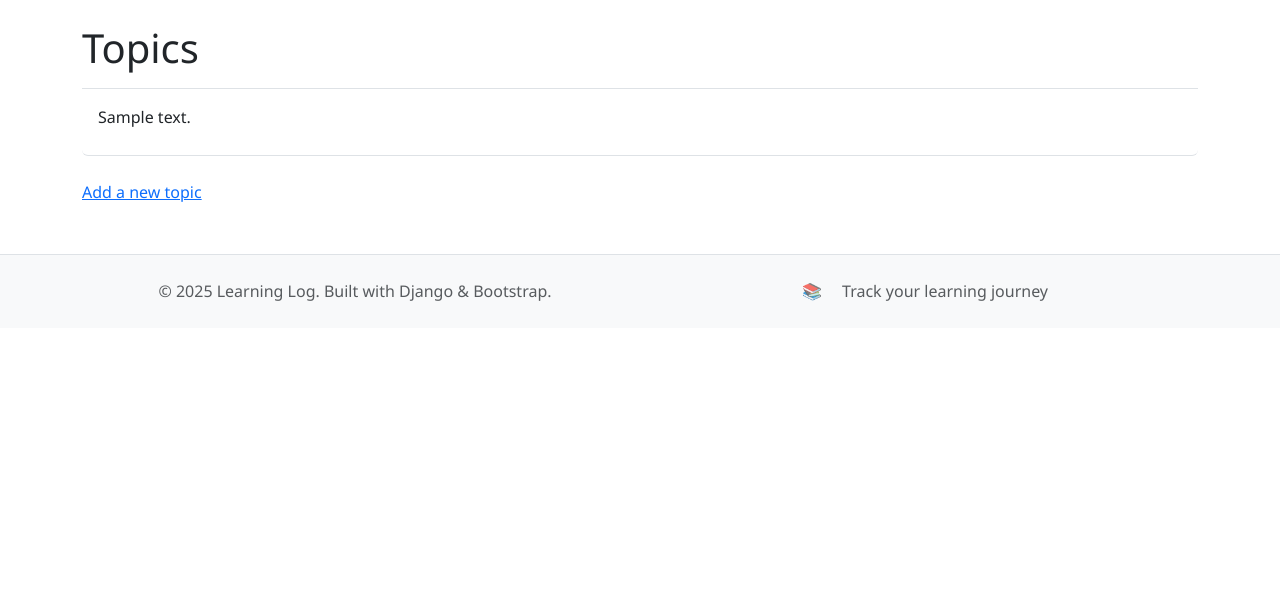
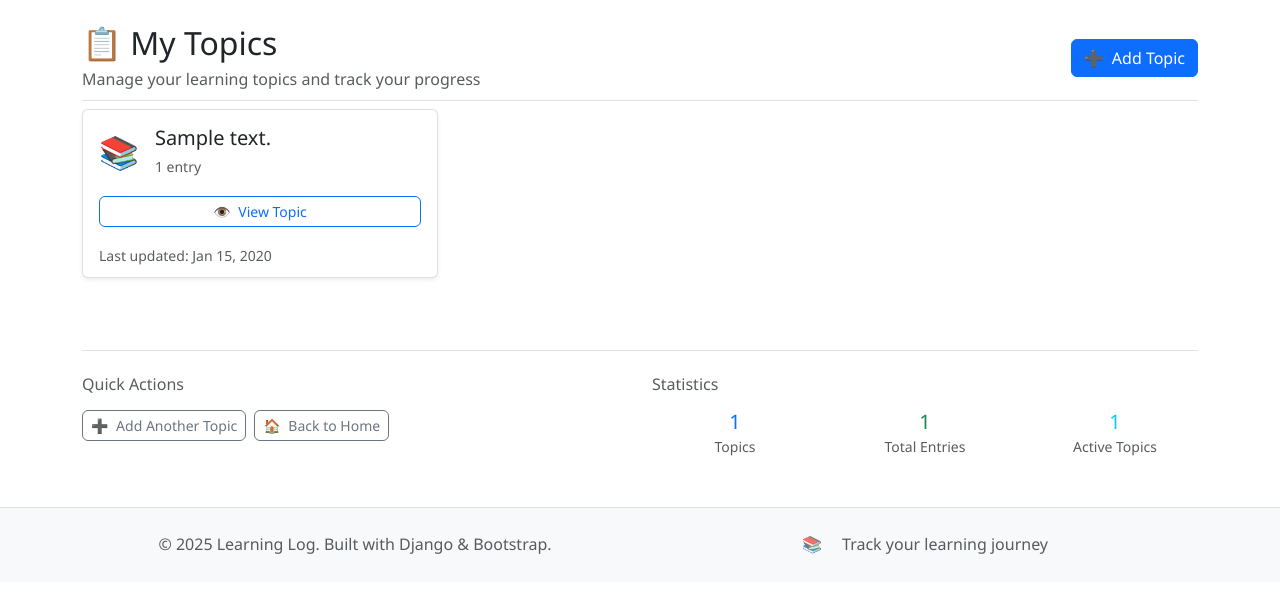
Before and after one commit to gideonadeti/learning-log, a Django app: page /topics/ in a window 1280 px wide. Shown: the part 66-659 px from the top of the page. Run offline with Django 5.2, Linux system fonts and the light colour scheme; a user stored in the database is signed in; tables that the repository leaves empty hold one stand-in row (values such as "Sample post"); parts of the project's set-up code (start-up, migrations or seed data) failed here and were passed over; some libraries are stand-ins or nearby versions.

Commit message:
feat: enhance topics view and template for improved user experience
- Update topics view to calculate and pass total entries and active topics count to the template.
- Revamp topics.html template with a modern design using Bootstrap 5, including cards for each topic and statistics display.
- Introduce a user-friendly layout with quick action buttons and an empty state message for better engagement.

```diff
--- a/learning_logs/templates/learning_logs/topics.html
+++ b/learning_logs/templates/learning_logs/topics.html
@@ -1,17 +1,126 @@
-{% extends 'learning_logs/base.html' %} {% block page_header %}
-<h1>Topics</h1>
-{% endblock page_header %} {% block content %}
+{% extends 'learning_logs/base.html' %}
 
-<ul class="list-group border-bottom pb-2 mb-4">
-  {% for topic in topics %}
-  <li class="list-group-item border-0">
-    <a href="{% url 'learning_logs:topic' topic.id %}"> {{ topic.text }}</a>
-  </li>
-  {% empty %}
-  <li class="list-group-item border-0">No topics have been added yet.</li>
-  {% endfor %}
-</ul>
+{% block title %}My Topics - Learning Log{% endblock %}
 
-<a href="{% url 'learning_logs:new_topic' %}">Add a new topic</a>
+{% block page_header %}
+<div class="d-flex justify-content-between align-items-center">
+  <div>
+    <h1 class="h2 mb-1">📋 My Topics</h1>
+    <p class="text-muted mb-0">Manage your learning topics and track your progress</p>
+  </div>
+  <a href="{% url 'learning_logs:new_topic' %}" class="btn btn-primary d-flex align-items-center">
+    <span class="me-2">➕</span>
+    Add Topic
+  </a>
+</div>
+{% endblock page_header %}
 
+{% block content %}
+{% if topics %}
+  <div class="row">
+    {% for topic in topics %}
+    <div class="col-md-6 col-lg-4 mb-4">
+      <div class="card h-100 shadow-sm">
+        <div class="card-body d-flex flex-column">
+          <div class="d-flex align-items-start justify-content-between mb-3">
+            <div class="topic-icon me-3" style="font-size: 2rem;">📚</div>
+            <div class="flex-grow-1">
+              <h5 class="card-title mb-1">
+                <a href="{% url 'learning_logs:topic' topic.id %}" class="text-decoration-none text-dark">
+                  {{ topic.text }}
+                </a>
+              </h5>
+              <small class="text-muted">
+                {% if topic.entry_set.count == 0 %}
+                  No entries yet
+                {% elif topic.entry_set.count == 1 %}
+                  1 entry
+                {% else %}
+                  {{ topic.entry_set.count }} entries
+                {% endif %}
+              </small>
+            </div>
+          </div>
+          <div class="mt-auto">
+            <a href="{% url 'learning_logs:topic' topic.id %}" class="btn btn-outline-primary btn-sm w-100">
+              <span class="me-1">👁️</span>
+              View Topic
+            </a>
+          </div>
+        </div>
+        <div class="card-footer bg-transparent border-0 pt-0">
+          <small class="text-muted">
+            Last updated:
+            {% if topic.entry_set.first %}
+              {{ topic.entry_set.first.date_added|date:"M d, Y" }}
+            {% else %}
+              Never
+            {% endif %}
+          </small>
+        </div>
+      </div>
+    </div>
+    {% endfor %}
+  </div>
+{% else %}
+  <div class="empty-state">
+    <div class="mb-4">
+      <div style="font-size: 5rem; opacity: 0.3;">📚</div>
+    </div>
+    <h3 class="h4 mb-3">No topics yet</h3>
+    <p class="text-muted mb-4">
+      Start your learning journey by creating your first topic.
+      Topics help you organize your learning and track your progress.
+    </p>
+    <a href="{% url 'learning_logs:new_topic' %}" class="btn btn-primary btn-lg">
+      <span class="me-2">🚀</span>
+      Create Your First Topic
+    </a>
+  </div>
+{% endif %}
+
+{% if topics %}
+<div class="mt-5 pt-4 border-top">
+  <div class="row">
+    <div class="col-md-6">
+      <h4 class="h6 text-muted mb-3">Quick Actions</h4>
+      <div class="d-flex flex-wrap gap-2">
+        <a href="{% url 'learning_logs:new_topic' %}" class="btn btn-outline-secondary btn-sm">
+          <span class="me-1">➕</span>
+          Add Another Topic
+        </a>
+        <a href="{% url 'learning_logs:index' %}" class="btn btn-outline-secondary btn-sm">
+          <span class="me-1">🏠</span>
+          Back to Home
+        </a>
+      </div>
+    </div>
+    <div class="col-md-6">
+      <h4 class="h6 text-muted mb-3">Statistics</h4>
+      <div class="row text-center">
+
+        <!-- Topics count -->
+        <div class="col-4">
+          <div class="h5 mb-0 text-primary">{{ topics|length }}</div>
+          <small class="text-muted">Topics</small>
+        </div>
+
+        <!-- Total Entries -->
+        <div class="col-4">
+          <div class="h5 mb-0 text-success">{{ total_entries }}</div>
+          <small class="text-muted">Total Entries</small>
+        </div>
+
+        <!-- Active Topics -->
+        <div class="col-4">
+          <div class="h5 mb-0 text-info">{{ active_topics_count }}</div>
+          <small class="text-muted">Active Topics</small>
+        </div>
+
+      </div>
+    </div>
+
+  </div>
+</div>
+{% endif %}
 {% endblock content %}
--- a/learning_logs/views.py
+++ b/learning_logs/views.py
@@ -24,7 +24,13 @@ def topics(request):
     """Show all topics."""
 
     topics = Topic.objects.filter(owner=request.user).order_by("date_added")
-    context = {"topics": topics}
+    total_entries = sum(topic.entry_set.count() for topic in topics)
+    active_topics_count = sum(1 for topic in topics if topic.entry_set.count() > 0)
+    context = {
+        "topics": topics,
+        "total_entries": total_entries,
+        "active_topics_count": active_topics_count,
+    }
 
     return render(request, "learning_logs/topics.html", context)
 
```
